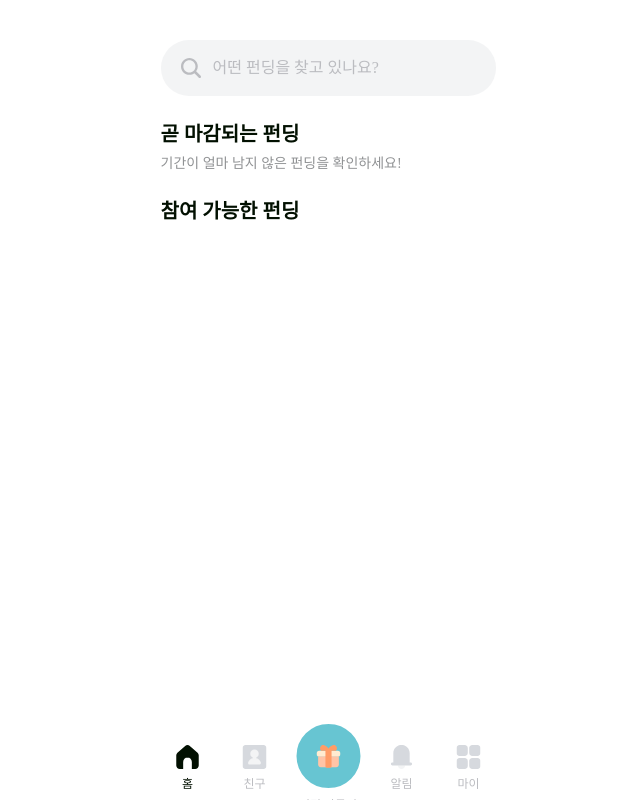
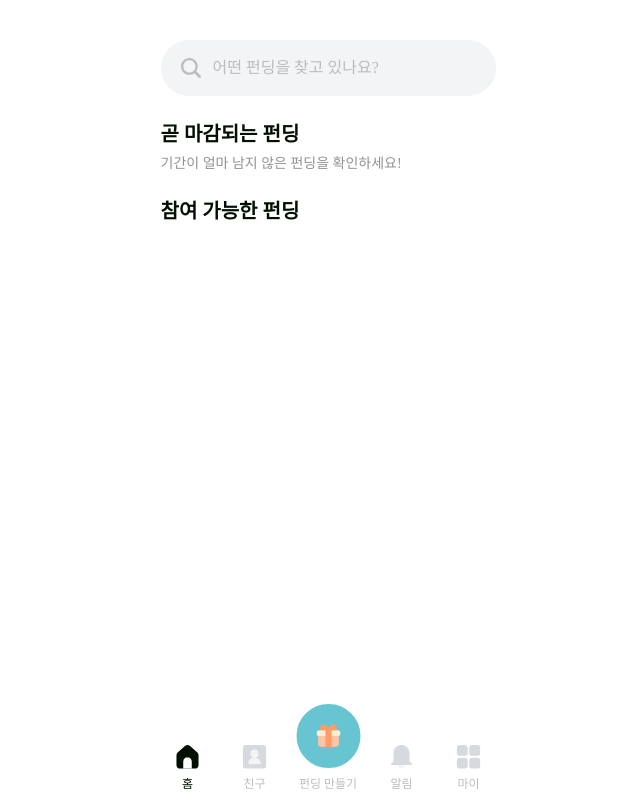
Before and after one commit to EFUB-GeumJaSsi/GiftU-Front, a React (Create React App) app: page / in a window 1280 px wide. Shown: the whole page, without its empty margins (312-952 px from the left). Built offline with nearby package versions, Linux system fonts and the light colour scheme; no server answers.

Commit message:
🔧fix: 네비게이션바 펀딩 만들기 버튼 UI 오류

```diff
--- a/src/components/common/NavComponent.jsx
+++ b/src/components/common/NavComponent.jsx
@@ -71,17 +71,18 @@ const SLayout = styled.div`
 const SNavLink = styled(NavLink)`
   display: flex;
   flex-flow: column;
-  justify-content: center;
   align-items: center;
 
   width: 67px;
   height: 64px;
-
+  padding: 9px 0;
   gap: 8px;
   font-size: 12px;
   font-style: normal;
   font-weight: 500;
   line-height: 120%;
+
+  box-sizing: border-box;
 
   svg {
     width: 24px;
@@ -91,15 +92,11 @@ const SNavLink = styled(NavLink)`
 const SP = styled.p`
   color: ${({ $isActive }) => ($isActive ? 'var(--black)' : 'var(--gray-400)')};
 `;
-const SFundingNavLink = styled(NavLink)`
+const SFundingNavLink = styled(SNavLink)`
+  justify-content: end;
   position: relative;
-  display: flex;
-  flex-flow: column nowrap;
-  justify-content: center;
-  align-items: center;
 
   width: 80px;
-  height: 104px;
 
   font-size: 12px;
   font-style: normal;
@@ -111,7 +108,7 @@ const SCircleWrapper = styled.div`
   justify-content: center;
   align-items: center;
   position: absolute;
-  bottom: 44px;
+  bottom: 24px;
 
   width: 64px;
   height: 64px;
@@ -121,7 +118,6 @@ const SCircleWrapper = styled.div`
   border: 8px solid var(--white);
 `;
 const SFundingOpenP = styled.p`
-  margin-top: 34px;
   color: var(--gray-400);
 `;
 
```
